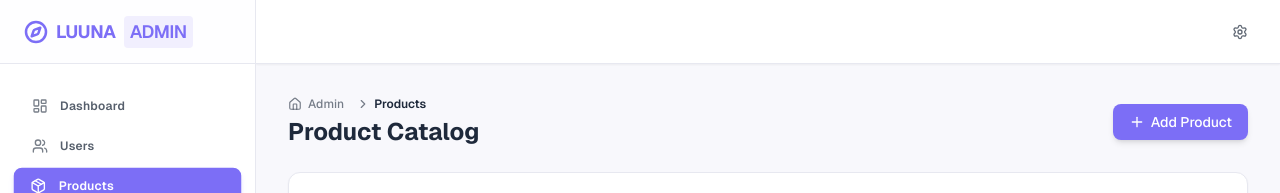
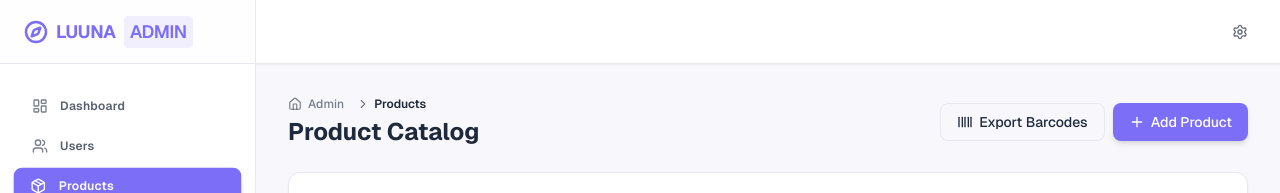
Before and after one commit to developer-austin-r/luuna-frontend, a Next.js app: page /admin/products in a window 1280 px wide. Shown: the top 193 px of the page. Built offline with nearby package versions, Linux system fonts and the light colour scheme; no server answers.

Commit message:
feat: add barcode display and PDF export functionality for products

```diff
--- a/package.json
+++ b/package.json
@@ -29,6 +29,8 @@
   },
   "dependencies": {
     "@reduxjs/toolkit": "^2.12.0",
+    "bwip-js": "^4.11.4",
+    "jspdf": "^4.2.1",
     "lucide-react": "^1.25.0",
     "next": "16.2.10",
     "react": "19.2.4",
--- a/src/app/admin/products/page.tsx
+++ b/src/app/admin/products/page.tsx
@@ -2,7 +2,7 @@
 
 import React, { useEffect, useState } from "react";
 import { useRouter } from "next/navigation";
-import { Archive, Edit, Eye, Plus, RotateCcw, Tag, Trash } from "lucide-react";
+import { Archive, Barcode, Edit, Eye, Plus, RotateCcw, Tag, Trash } from "lucide-react";
 
 import {
   ActionMenu,
@@ -41,6 +41,7 @@ export default function ProductsPage() {
     { id: string; status: string; slug: string }[]
   >([]);
   const [loading, setLoading] = useState(true);
+  const [exporting, setExporting] = useState(false);
 
   // Toast Notification state
   const [notification, setNotification] = useState<{
@@ -108,6 +109,7 @@ export default function ProductsPage() {
           id: p.id,
           name: p.name,
           sku: p.sku,
+          barcode: p.barcode,
           category: p.productCategories?.[0]?.category?.name || "Uncategorized",
           categoryId: p.productCategories?.[0]?.category?.id,
           price: Number(p.basePrice),
@@ -218,6 +220,103 @@ export default function ProductsPage() {
       }
     }
     setDeleteDialogOpen(false);
+  };
+
+  const handleExportBarcodes = async () => {
+    try {
+      setExporting(true);
+      showNotification("Generating barcode PDF. Please wait...", "success");
+
+      const { jsPDF } = await import("jspdf");
+      const { appConfig } = await import("@/config");
+
+      const productsWithBarcodes = filteredProducts.filter((p) => p.barcode);
+
+      if (productsWithBarcodes.length === 0) {
+        showNotification("No products found with barcodes to export.", "error");
+        setExporting(false);
+        return;
+      }
+
+      const doc = new jsPDF({
+        orientation: "portrait",
+        unit: "mm",
+        format: "a4",
+      });
+
+      const margin = 10;
+      const colWidth = 60;
+      const rowHeight = 40;
+      const colGap = 5;
+      const rowGap = 5;
+      const cols = 3;
+      const rowsPerPage = 6;
+
+      let colIndex = 0;
+      let rowIndex = 0;
+
+      for (let i = 0; i < productsWithBarcodes.length; i++) {
+        const prod = productsWithBarcodes[i];
+        if (!prod) continue;
+
+        if (rowIndex >= rowsPerPage) {
+          doc.addPage();
+          rowIndex = 0;
+          colIndex = 0;
+        }
+
+        const x = margin + colIndex * (colWidth + colGap);
+        const y = margin + rowIndex * (rowHeight + rowGap);
+
+        doc.setDrawColor(220, 220, 220);
+        doc.rect(x, y, colWidth, rowHeight);
+
+        doc.setFont("Helvetica", "bold");
+        doc.setFontSize(8);
+        const nameText = prod.name.length > 25 ? prod.name.substring(0, 22) + "..." : prod.name;
+        doc.text(nameText, x + 3, y + 6);
+
+        doc.setFont("Helvetica", "normal");
+        doc.setFontSize(6);
+        doc.setTextColor(100, 100, 100);
+        doc.text(`ID: ${prod.id.substring(0, 8)}...`, x + 3, y + 10);
+        doc.text(`SKU: ${prod.sku}`, x + colWidth - 3, y + 10, { align: "right" });
+
+        try {
+          const imageUrl = `${appConfig.apiBaseUrl}/products/${prod.id}/barcode`;
+          const response = await fetch(imageUrl);
+          const blob = await response.blob();
+          const imgData = await new Promise<string>((resolve, reject) => {
+            const reader = new FileReader();
+            reader.onloadend = () => resolve(reader.result as string);
+            reader.onerror = reject;
+            reader.readAsDataURL(blob);
+          });
+          doc.addImage(imgData, "PNG", x + 5, y + 13, colWidth - 10, 22);
+        } catch (err) {
+          console.error(`Failed to fetch barcode image for product ${prod.sku}:`, err);
+          doc.setFontSize(7);
+          doc.setTextColor(200, 50, 50);
+          doc.text(`[Barcode Generation Error]`, x + 10, y + 25);
+        }
+
+        doc.setTextColor(0, 0, 0);
+
+        colIndex++;
+        if (colIndex >= cols) {
+          colIndex = 0;
+          rowIndex++;
+        }
+      }
+
+      doc.save(`barcodes-${new Date().toISOString().slice(0, 10)}.pdf`);
+      showNotification("Barcode PDF exported successfully!", "success");
+    } catch (err) {
+      console.error("Export barcodes error:", err);
+      showNotification("Failed to generate PDF. Check console.", "error");
+    } finally {
+      setExporting(false);
+    }
   };
 
   // Filter & Paginate
@@ -368,13 +467,24 @@ export default function ProductsPage() {
             Product Catalog
           </h1>
         </div>
+        <div className="flex gap-2 shrink-0 self-start sm:self-auto">
+          <Button
+            onClick={handleExportBarcodes}
+            variant="outline"
+            isLoading={exporting}
+            className="flex items-center gap-1.5"
+          >
+            <Barcode className="w-4 h-4" />
+            Export Barcodes
+          </Button>
           <Button
             onClick={() => router.push("/admin/products/new")}
-          className="flex items-center gap-1.5 shrink-0 self-start sm:self-auto"
+            className="flex items-center gap-1.5"
           >
             <Plus className="w-4 h-4" />
             Add Product
           </Button>
+        </div>
       </div>
 
       {/* Products Table Card */}
--- a/src/app/admin/products/view/[id]/page.tsx
+++ b/src/app/admin/products/view/[id]/page.tsx
@@ -4,6 +4,7 @@ import { useEffect, useState } from "react";
 import { useParams, useRouter } from "next/navigation";
 import { ArrowLeft, Edit, Tag } from "lucide-react";
 
+import { appConfig } from "@/config";
 import {
   Badge,
   Breadcrumb,
@@ -69,6 +70,7 @@ export default function ViewProductPage() {
             id: p.id,
             name: p.name,
             sku: p.sku,
+            barcode: p.barcode,
             category:
               p.productCategories?.[0]?.category?.name || "Uncategorized",
             price: Number(p.basePrice),
@@ -192,7 +194,7 @@ export default function ViewProductPage() {
       {/* Product Information Breakdown */}
       <div className="grid grid-cols-1 lg:grid-cols-3 gap-6">
         {/* Left Column: Image Card */}
-        <div>
+        <div className="space-y-4">
           <Card>
             <div className="relative aspect-square rounded-lg overflow-hidden border border-border-custom bg-bg-secondary">
               <img
@@ -205,6 +207,28 @@ export default function ViewProductPage() {
                 }}
               />
             </div>
+          </Card>
+
+          <Card className="flex flex-col items-center justify-center p-4">
+            <h4 className="text-xs font-bold text-text-custom uppercase tracking-wider mb-3 self-start">
+              Product Barcode
+            </h4>
+            {product.barcode ? (
+              <div className="flex flex-col items-center gap-3 w-full">
+                <div className="bg-white p-2.5 rounded-lg border border-border-custom flex items-center justify-center w-full min-h-[90px]">
+                  <img
+                    src={`${appConfig.apiBaseUrl}/products/${product.id}/barcode`}
+                    alt={`Barcode for ${product.name}`}
+                    className="max-h-[70px] max-w-full object-contain"
+                  />
+                </div>
+                <span className="font-mono text-sm font-bold text-text-custom/75 tracking-widest bg-bg-secondary px-3 py-1 rounded border border-border-custom w-full text-center">
+                  {product.barcode}
+                </span>
+              </div>
+            ) : (
+              <span className="text-xs text-text-custom/50">No barcode assigned</span>
+            )}
           </Card>
         </div>
 
--- a/src/types/admin.ts
+++ b/src/types/admin.ts
@@ -2,6 +2,7 @@ export interface Product {
   id: string;
   name: string;
   sku: string;
+  barcode?: string;
   category: string;
   categoryId?: string;
   price: number;
```
Also changed, not shown: 1 other file (tests, documents, lock files or other folders). Lines whose indentation alone changed are shown as unchanged.
